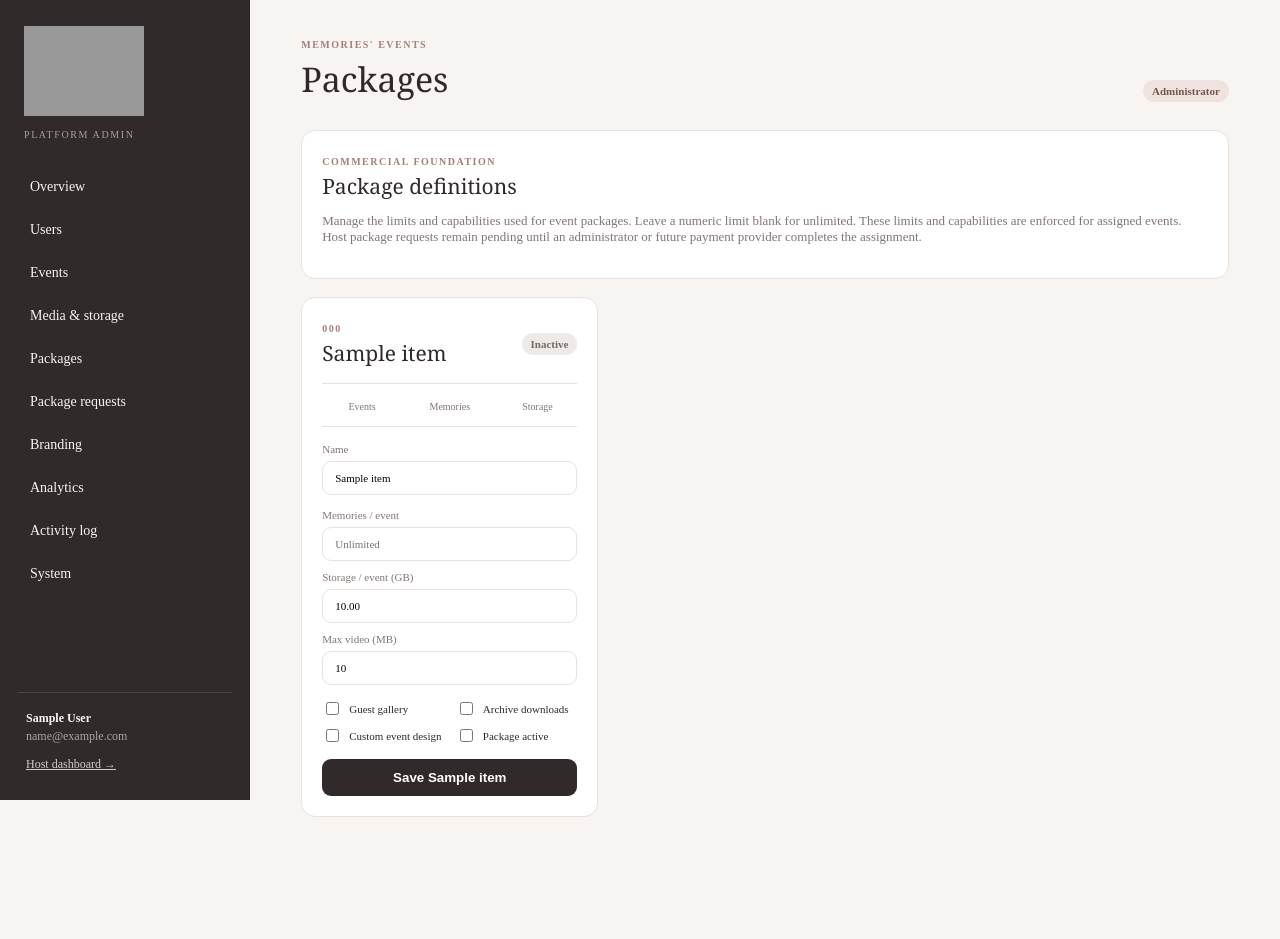
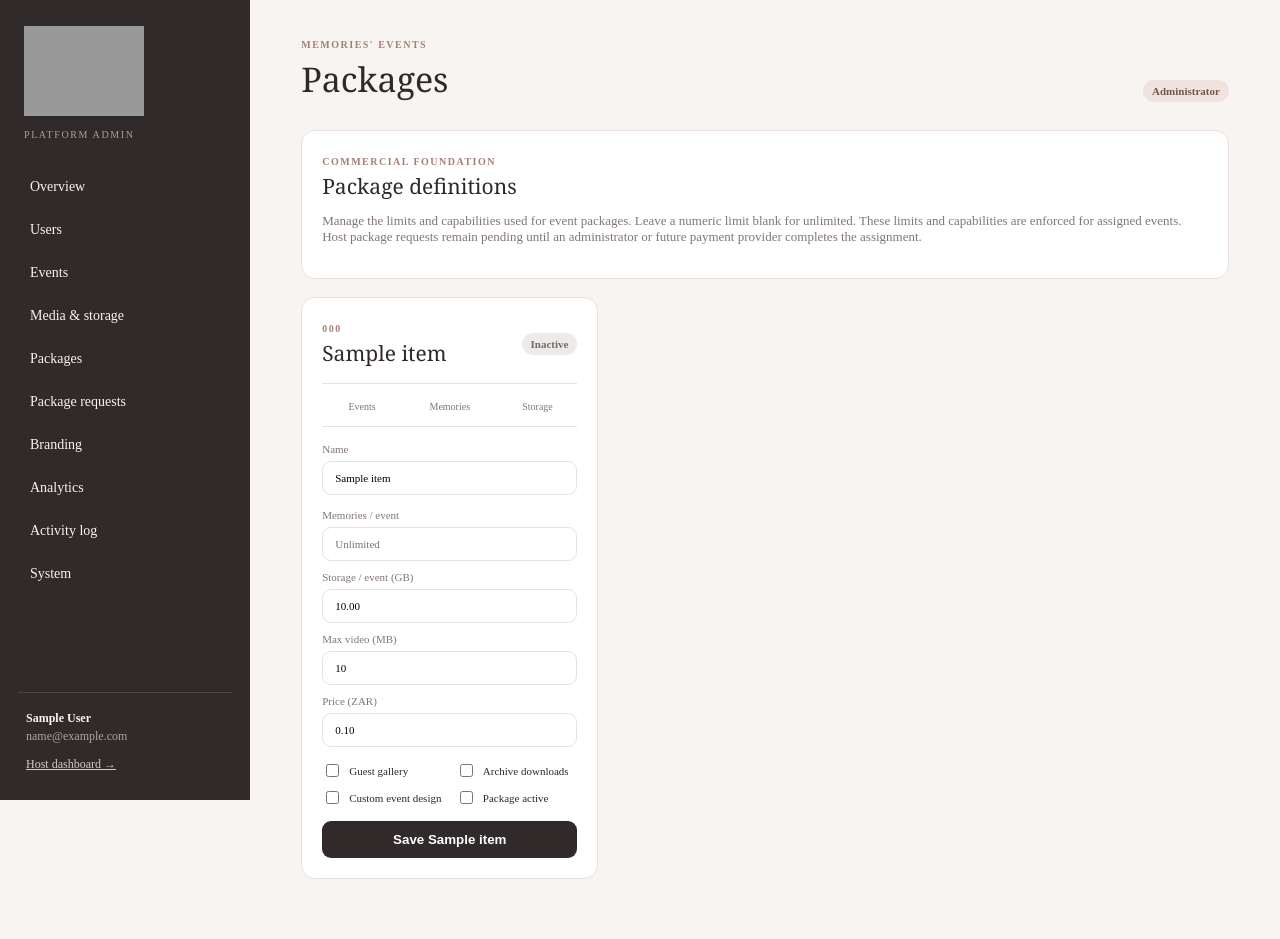
Before and after one commit to ShotOnMedia/markmonica, a FastAPI app: template templates/admin/packages.html in a window 1280 px wide. Before the commit the page ends 817 px from the top, so only its background shows below. Run offline with FastAPI, Linux system fonts and the light colour scheme; the template is opened without the code that fills it: most values are stand-ins (such as "Sample title", 1, 10 or a date in 2020); grey boxes are pictures that could not be loaded.

Commit message:
Add package pricing controls

```diff
--- a/templates/admin/packages.html
+++ b/templates/admin/packages.html
@@ -9,7 +9,7 @@
   <div class="package-usage"><div><strong>{{ u.events }}</strong><span>Events</span></div><div><strong>{{ u.media }}</strong><span>Memories</span></div><div><strong>{{ fmt_bytes(u.storage) }}</strong><span>Storage</span></div></div>
   <form class="package-form" method="post" action="/admin/packages/{{ package.code }}">
     <label>Name<input name="name" value="{{ package.name }}" required></label>
-    <div class="package-limits"><label>Memories / event<input type="number" min="0" step="1" name="max_media_per_event" value="{{ package.max_media_per_event if package.max_media_per_event is not none else '' }}" placeholder="Unlimited"></label><label>Storage / event (GB)<input type="number" min="0" step="0.1" name="max_storage_gb" value="{{ '%.2f'|format(package.max_storage_bytes_per_event / GIB) if package.max_storage_bytes_per_event is not none else '' }}" placeholder="Unlimited"></label><label>Max video (MB)<input type="number" min="0" step="1" name="max_video_mb" value="{{ '%.0f'|format(package.max_video_bytes / MIB) if package.max_video_bytes is not none else '' }}" placeholder="Unlimited"></label></div>
+    <div class="package-limits"><label>Memories / event<input type="number" min="0" step="1" name="max_media_per_event" value="{{ package.max_media_per_event if package.max_media_per_event is not none else '' }}" placeholder="Unlimited"></label><label>Storage / event (GB)<input type="number" min="0" step="0.1" name="max_storage_gb" value="{{ '%.2f'|format(package.max_storage_bytes_per_event / GIB) if package.max_storage_bytes_per_event is not none else '' }}" placeholder="Unlimited"></label><label>Max video (MB)<input type="number" min="0" step="1" name="max_video_mb" value="{{ '%.0f'|format(package.max_video_bytes / MIB) if package.max_video_bytes is not none else '' }}" placeholder="Unlimited"></label><label>Price (ZAR)<input type="number" min="0" step="0.01" name="price_zar" value="{{ '%.2f'|format(package.price_cents / 100) }}"></label></div>
     <div class="package-checks"><label><input type="checkbox" name="guest_gallery" {{ 'checked' if package.guest_gallery else '' }}> Guest gallery</label><label><input type="checkbox" name="archive_downloads" {{ 'checked' if package.archive_downloads else '' }}> Archive downloads</label><label><input type="checkbox" name="custom_event_design" {{ 'checked' if package.custom_event_design else '' }}> Custom event design</label><label><input type="checkbox" name="is_active" {{ 'checked' if package.is_active else '' }}> Package active</label></div>
     <button type="submit">Save {{ package.name }}</button>
   </form>
```
